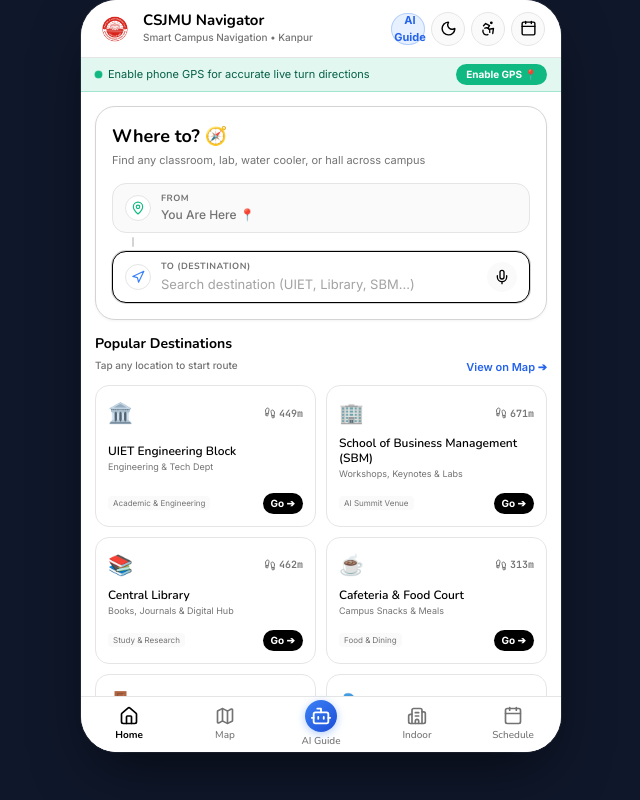
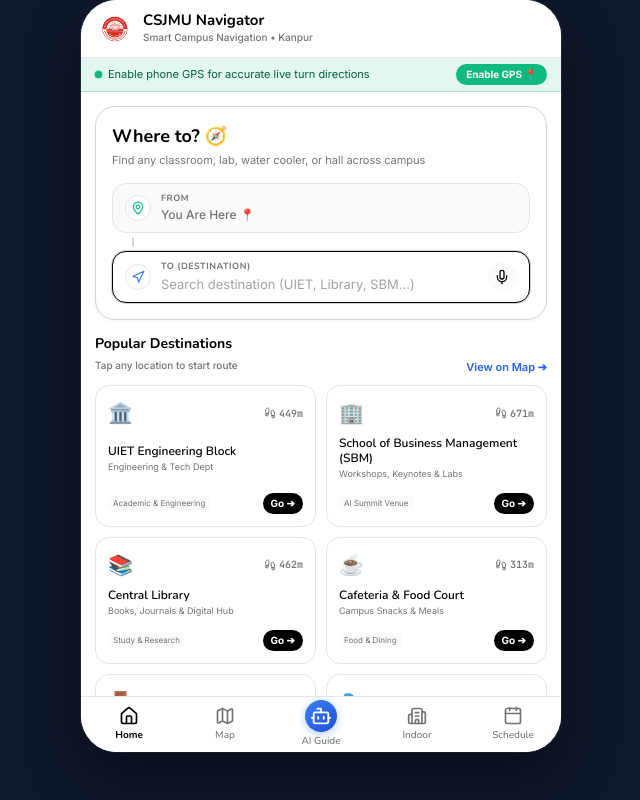
Before and after one commit to Chetna015/Navigation-App, a React (Vite) app in the folder frontend/: page / in a window 1280 px wide. Shown: the whole page, without its empty margins (319-959 px from the left). Built offline with nearby package versions, Linux system fonts and the light colour scheme; no server answers.

Commit message:
fix: remove 4 top header buttons from home page

```diff
--- a/frontend/src/components/HomePage.jsx
+++ b/frontend/src/components/HomePage.jsx
@@ -119,61 +119,6 @@ export default function HomePage({
             <h1 className="mobile-app-title">CSJMU Navigator</h1>
             <p className="mobile-app-subtitle">Smart Campus Navigation • Kanpur</p>
           </div>
-        </div>
-
-        <div className="mobile-header-actions">
-          {/* AI Guide Button */}
-          <button
-            type="button"
-            className="mobile-header-icon-btn"
-            onClick={onOpenAIAssistant}
-            title="Open CSJMU AI Campus Guide"
-            style={{
-              color: '#2563EB',
-              background: 'rgba(59, 130, 246, 0.12)',
-              border: '1px solid rgba(59, 130, 246, 0.3)',
-              display: 'flex',
-              alignItems: 'center',
-              gap: '4px',
-              padding: '0 8px',
-              borderRadius: '9999px',
-              height: '32px'
-            }}
-          >
-            <Bot size={16} color="#2563EB" />
-            <span style={{ fontSize: '11px', fontWeight: 700 }}>AI Guide</span>
-          </button>
-
-          {/* Theme Toggle */}
-          <button
-            type="button"
-            className="mobile-header-icon-btn"
-            onClick={() => setTheme(theme === 'dark' ? 'light' : 'dark')}
-            title="Toggle Light/Dark Theme"
-          >
-            {theme === 'dark' ? <Sun size={17} /> : <Moon size={17} />}
-          </button>
-
-          {/* Accessibility */}
-          <button
-            type="button"
-            className="mobile-header-icon-btn"
-            onClick={onOpenAccessibility}
-            title="Accessibility Settings"
-          >
-            <Accessibility size={17} />
-          </button>
-
-          {/* AI Summit 2026 Schedule Button */}
-          <button
-            type="button"
-            className="mobile-header-icon-btn"
-            onClick={onOpenSchedule || onOpenSessions}
-            title="AI Summit 2026 Complete Schedule"
-            style={{ color: 'var(--colors-ink)' }}
-          >
-            <Calendar size={17} />
-          </button>
         </div>
       </header>
 
```
